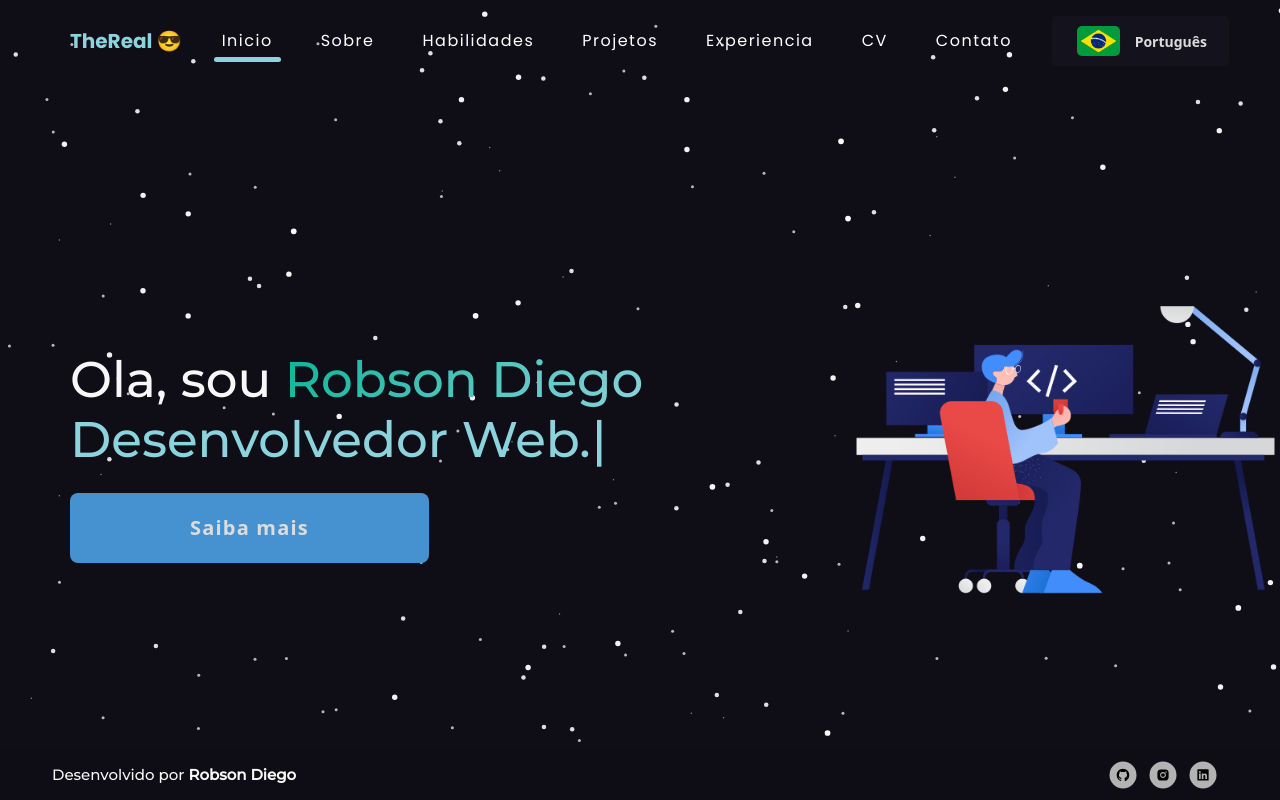
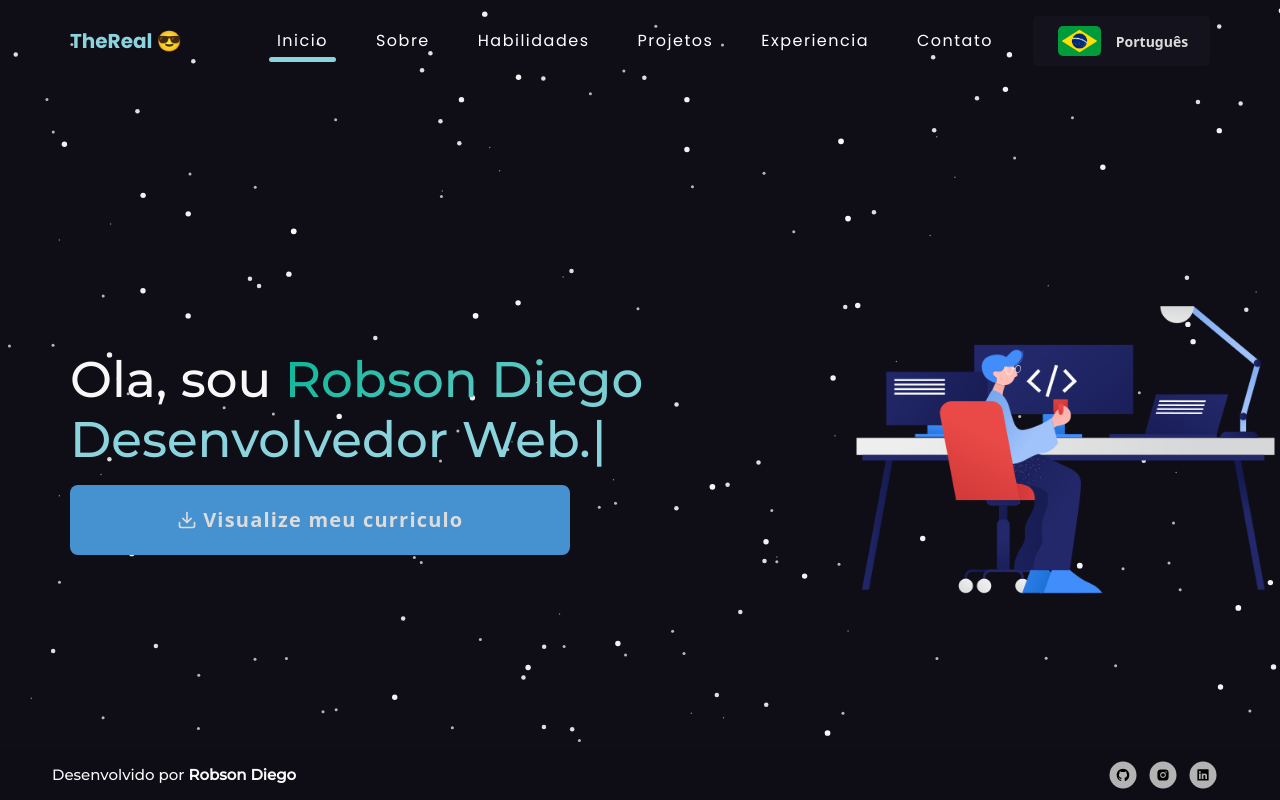
Before and after one commit to TheRealsz/Portfolio, a React (Create React App) app: page / in a window 1280 px wide. Shown: the top 800 px of the page. Built offline with nearby package versions, Linux system fonts and the light colour scheme.

Commit message:
Resolvendo bug no AOS, modificando botao home e adicionando traducao

```diff
--- a/src/App.tsx
+++ b/src/App.tsx
@@ -2,15 +2,16 @@ import { BrowserRouter, Route, Routes } from 'react-router-dom'
 import { Footer } from './components/Footer';
 import Navbar from './components/Navbar';
 import { Contato } from './pages/Contato';
-import { CV } from './pages/CV';
 import { Experiencia } from './pages/Experiencia';
 import { Habilidades } from './pages/Habilidades';
 import { Home } from './pages/Home'
 import { Projetos } from './pages/Projetos';
 import { Sobre } from './pages/Sobre';
+import ScrollToTop from './components/ScrollTop';
+import AOS from 'aos'
+import 'aos/dist/aos.css'
 import './styles/global.scss'
 import 'bootstrap/dist/css/bootstrap.min.css';
-import ScrollToTop from './components/ScrollTop';
 
 
 // Nao digite as coisas em maiusculo - acessibilidade
@@ -18,7 +19,6 @@ import ScrollToTop from './components/ScrollTop';
 // Usar as ferramentas de inspecionar codigo para pegar feedbacks
 // Adicionar animacoes na entrada de cada pagina
 // Responsividade
-// Responsividade Mobile
 // Analisar a criacao de componentes
 // ButtonHTMLAtributtes como props, ver alguma forma de utilizar isso na aplicacao
 // Arrumar as cores com base em outros Pc's
@@ -28,6 +28,9 @@ import ScrollToTop from './components/ScrollTop';
 // Pensar em alguma forma de juntar os botoes e setar as config na hora de add o component
 
 function App() {
+
+
+  AOS.init()
 
   return (
     <BrowserRouter>
@@ -39,7 +42,6 @@ function App() {
         <Route path="/Habilidades" element={<Habilidades />} />
         <Route path="/Projetos" element={<Projetos />} />
         <Route path="/Experiencia" element={<Experiencia />} />
-        <Route path="/CV" element={<CV />} />
         <Route path="/Contato" element={<Contato />} />
       </Routes>
       <Footer />
--- a/src/components/ButtonNav.tsx
+++ b/src/components/ButtonNav.tsx
@@ -1,9 +1,9 @@
-import { Button } from "react-bootstrap";
+import { Button, ButtonProps } from "react-bootstrap";
 import { ButtonHTMLAttributes } from "react";
 import '../styles/buttonNav.scss'
 
 type ButtonAttributes = ButtonHTMLAttributes<HTMLButtonElement>
-type ButtonNavProps = { variant ?: string , size: "sm" | "lg" | undefined}
+type ButtonNavProps = ButtonProps
 type ButtonNav = ButtonAttributes & ButtonNavProps
 
 export function ButtonNav(props : ButtonNav){
--- a/src/components/Footer.tsx
+++ b/src/components/Footer.tsx
@@ -4,7 +4,7 @@ import { AiFillGithub, AiFillTwitterCircle, AiFillInstagram, AiFillLinkedin} fro
 import { useTranslation } from 'react-i18next'
 
 // Deixar responsivo
-
+// Add Outlook
 export function Footer(){
 
     const { t } = useTranslation()
--- a/src/components/Navbar.tsx
+++ b/src/components/Navbar.tsx
@@ -54,9 +54,6 @@ function NavBar(){
                             <Nav.Link as={Link} to="/Experiencia" eventKey={"/Experiencia"}>{t('Experiencia')}</Nav.Link>
                         </Nav.Item>
                         <Nav.Item>
-                            <Nav.Link as={Link} to="/CV" eventKey={"/CV"}>CV</Nav.Link>
-                        </Nav.Item>
-                        <Nav.Item>
                             <Nav.Link as={Link} to="/Contato" eventKey={"/Contato"}>{t('Contato')}</Nav.Link>
                         </Nav.Item>
                         <ButtonLng/>
--- /dev/null
+++ b/src/declarations.d.ts
@@ -0,0 +1 @@
+declare module '*.pdf';
--- a/src/i18n/locales/en/en-us.json
+++ b/src/i18n/locales/en/en-us.json
@@ -11,7 +11,7 @@
         "Tecnico em informatica": "Computer technician.",
         "Desenvolvido por ": "Developed by ",
         "Oi, sou": "Hi, I am",
-        "Saiba mais": "Know more",
+        "Visualize meu curriculo": "See my resume",
         "Oi, meu nome é": "Hi, my name is",
         "moro em Sorocaba-SP e sou um": "I live in Sorocaba-SP and I am a",
         "Desenvolvedor Front-End" : "Front-End Developer",
--- a/src/i18n/locales/pt/pt-br.json
+++ b/src/i18n/locales/pt/pt-br.json
@@ -11,7 +11,7 @@
         "Tecnico em informatica": "Tecnico em informatica",
         "Desenvolvido por ": "Desenvolvido por ",
         "Oi, sou": "Ola, sou",
-        "Saiba mais": "Saiba mais",
+        "Visualize meu curriculo": "Visualize meu curriculo",
         "Oi, meu nome é": "Ola, meu nome é",
         "moro em Sorocaba-SP e sou um": "moro em Sorocaba-SP e sou um",
         "Desenvolvedor Front-End" : "Desenvolvedor Front-End",
--- a/src/pages/CV.tsx
+++ /dev/null
@@ -1,7 +0,0 @@
-import Particle from "../components/Particle";
-
-export function CV(){
-    return(
-        <Particle/>
-    )
-}
--- a/src/pages/Contato.tsx
+++ b/src/pages/Contato.tsx
@@ -1,11 +1,12 @@
 import Particle from "../components/Particle"
 
 // Nao utilize apenas o placeholder - acessibilidade
-// Colocar redes sociais aqui tambem
+// Colocar redes sociais e outlook aqui tambem PARECIDO https://www.abdellatif-laghjaj.ml/contact
 // Botao disabled ate add algumas info
 // Criar outro botao para enviar? ou usar o buttonNav para dar submit tbm?
 // Objeto 3d parecido com do jsmastery Adrian
 // Tentar fazer real funcionar o envio de msg
+// Ver oq pedir no forms
 export function Contato(){
     return(
         <Particle/>
--- a/src/pages/Home.tsx
+++ b/src/pages/Home.tsx
@@ -4,26 +4,22 @@ import Typewriter from 'typewriter-effect'
 import { useNavigate } from "react-router-dom"
 import mainHome from '../assets/mainHome.png'
 import { ButtonNav } from "../components/ButtonNav"
+import { useTranslation } from "react-i18next"
+import { FiDownload } from "react-icons/fi"
+import CV from '../assets/RobsonDiego_Curriculo2023_06.pdf'
 import '../styles/home.scss'
-import { useTranslation } from "react-i18next"
 
 
 // Olhar os container e tamanhos no doc do react-bootstrap
 // Algo 3d? (adrian jsmastery)
 
-export function Home(){
-    const {t} = useTranslation()
+export function Home() {
+    const { t } = useTranslation()
 
-    const navigate = useNavigate()
-
-    function navigateTo (url : string){
-        navigate(url)
-    }
-
-    return(
+    return (
         <section>
             <Container fluid id="defaultContainer">
-                <Particle/>
+                <Particle />
                 <Container className="main-content-home">
                     <Row className="mainRowHome">
                         <Col md={7} className="left-content">
@@ -44,10 +40,13 @@ export function Home(){
                                     />
                                 </h1>
                             </div>
-                            <ButtonNav variant="outline-primary" onClick={() => navigateTo('/Sobre')} size="lg">{t("Saiba mais")}</ButtonNav>
+                            <ButtonNav variant="outline-primary" href={CV} target="_blank" size="lg">
+                                <FiDownload />
+                                {t("Visualize meu curriculo")}
+                            </ButtonNav>
                         </Col>
                         <Col md={5}>
-                            <img src={mainHome} alt="Desenho de um desenvolvedor" className="photoHome"/>
+                            <img src={mainHome} alt="Desenho de um desenvolvedor" className="photoHome" />
                         </Col>
                     </Row>
                 </Container>
--- a/src/pages/Projetos.tsx
+++ b/src/pages/Projetos.tsx
@@ -9,9 +9,9 @@ import ListEfficient from '../assets/ListEfficient1.png'
 import DateCountdown from '../assets/Date.png'
 import IMC from '../assets/IMC.png'
 import Ada from '../assets/Ada.png'
-import AOS from 'aos'
+// import AOS from 'aos'
 import { useTranslation } from "react-i18next";
-import 'aos/dist/aos.css'
+// import 'aos/dist/aos.css'
 import '../styles/projects.scss'
 
 // Arrumar botao demo disabled
@@ -43,7 +43,7 @@ export function Projetos() {
         });
     };
 
-    AOS.init()
+    // AOS.init()
 
     return (
         <Container fluid id="defaultContainer">
--- a/src/styles/buttonNav.scss
+++ b/src/styles/buttonNav.scss
@@ -1,12 +1,16 @@
 .buttonNav {
+    max-width: 500px !important;
     letter-spacing: 1.2px !important;
     font-weight: bold !important;
     margin-top: 15px !important;
-    padding: 20px 120px !important;
+    padding: 20px 100px !important;
     transition: 0.5s !important;
     background: #4692d1 !important;
     color: #dddcdc !important;
     border-style: none !important;
+    display: flex !important;
+    justify-content: space-evenly;
+    align-items: center;
 
     &:hover {
         color: #fff !important;
```
Also changed, not shown: 1 other file (tests, documents, lock files or other folders).
